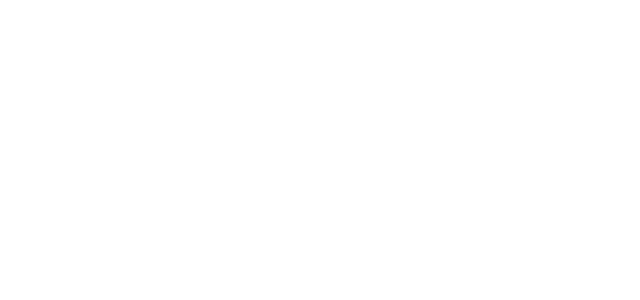
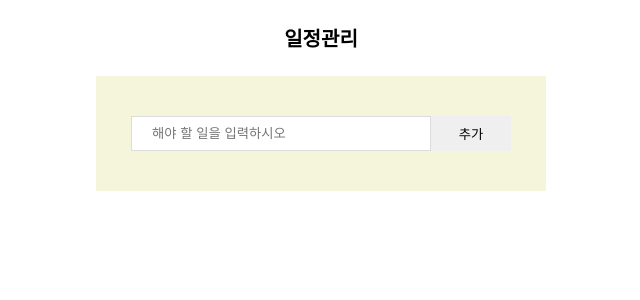
Before and after one commit to dd1761/React, a React (Create React App) app in the folder day04/: page / in a window 1280 px wide. Shown: the top 300 px of the page, without its empty margins (319-959 px from the left). Built offline with nearby package versions, Linux system fonts and the light colour scheme.

Commit message:
23-05-11
데이터 값 저장과 포커스 맞추기

```diff
--- a/day04/src/component/TodoForm.js
+++ b/day04/src/component/TodoForm.js
@@ -1,9 +1,39 @@
-import React from 'react';
+import React, { useRef, useState } from 'react';
+import styles from '../css/TodoForm.module.css';
 
-const TodoForm = () => {
+const TodoForm = ({ onAdd }) => {
+
+    const textRef = useRef()
+
+    const [text, setText] = useState('');
+
+    const onInput = (e) => {
+        setText(e.target.value);
+        // const onInput = (e) => {
+        //     const { value } = e.target
+        //     setText(value)
+    }
+
+    const onSubmit = (e) => {
+        e.preventDefault();
+
+        if(!text) return
+
+        onAdd(text);
+
+        setText('');
+
+        textRef.current.focus()
+    }
+
+
+
     return (
         <div>
-
+            <form className={ styles.TodoForm } onSubmit={ onSubmit } >
+                <input type='text' value={ text } placeholder='해야 할 일을 입력하시오' onInput={ onInput } ref={textRef}/>
+                <button type='submit' onSubmit={ onSubmit } >추가</button>
+            </form>
         </div>
     );
 };
--- a/day04/src/component/Todos.js
+++ b/day04/src/component/Todos.js
@@ -1,10 +1,23 @@
-import React from 'react';
-import '../css/Todos.module.css';
+import React, { useState } from 'react';
+import styles from '../css/Todos.module.css';
+import TodoForm from './TodoForm';
 
 const Todos = () => {
+    const [data, setData] = useState([]);
+
+    const onAdd = (text) => {
+        setData([
+            ...data,
+            {
+                text: text
+            }
+        ]);
+    }
+
     return (
-        <div>
-
+        <div className={ styles.Todos }>
+            <h1>일정관리</h1>
+            <TodoForm onAdd={onAdd}/>
         </div>
     );
 };
```
